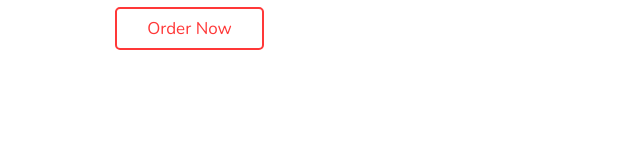
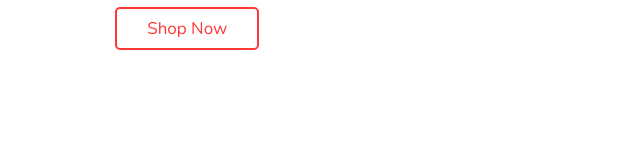
Before and after one commit to ali-hammada/Ali-hammad12, a plain HTML site: page index.html in a window 1280 px wide. Shown: the part 498-647 px from the top of the page, 0-640 px from the left. Drawn offline with nearby package versions, Linux system fonts and the light colour scheme; files that its build step writes are made by us from their sources.

Commit message:
Update index.html

```diff
--- a/index.html
+++ b/index.html
@@ -46,7 +46,7 @@
             <p>Lorem ipsum dolor sit, amet consectetur adipisicing elit. Voluptas accusamus tempore temporibus rem amet
                 laudantium animi optio voluptatum. Natus obcaecati unde porro nostrum ipsam itaque impedit incidunt rem
                 quisquam eos!</p>
-            <a href="#" class="btn">order now</a>
+            <a href="#" class="btn">Shop now</a>
         </div>
 
         <div class="image">
```
